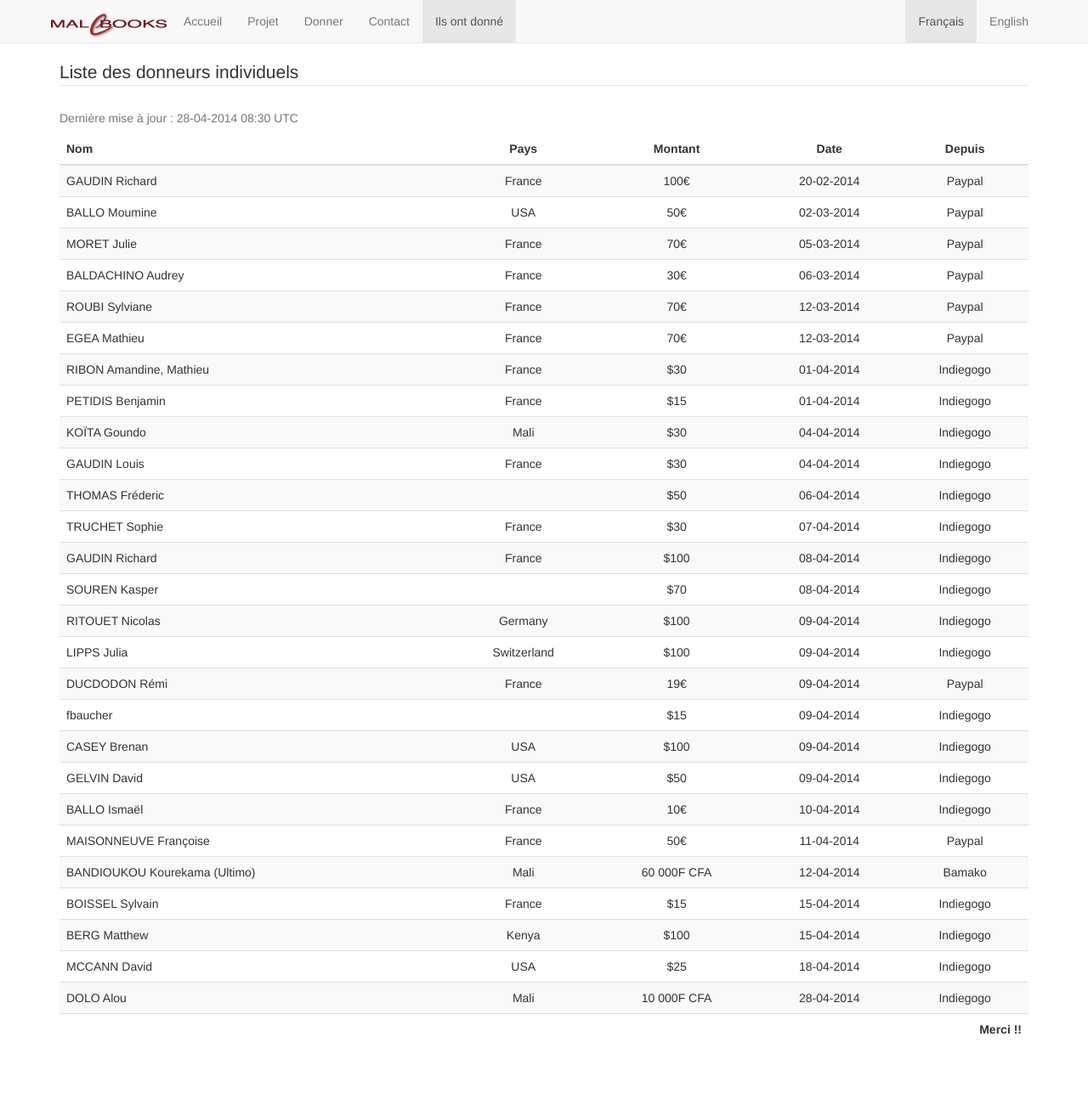
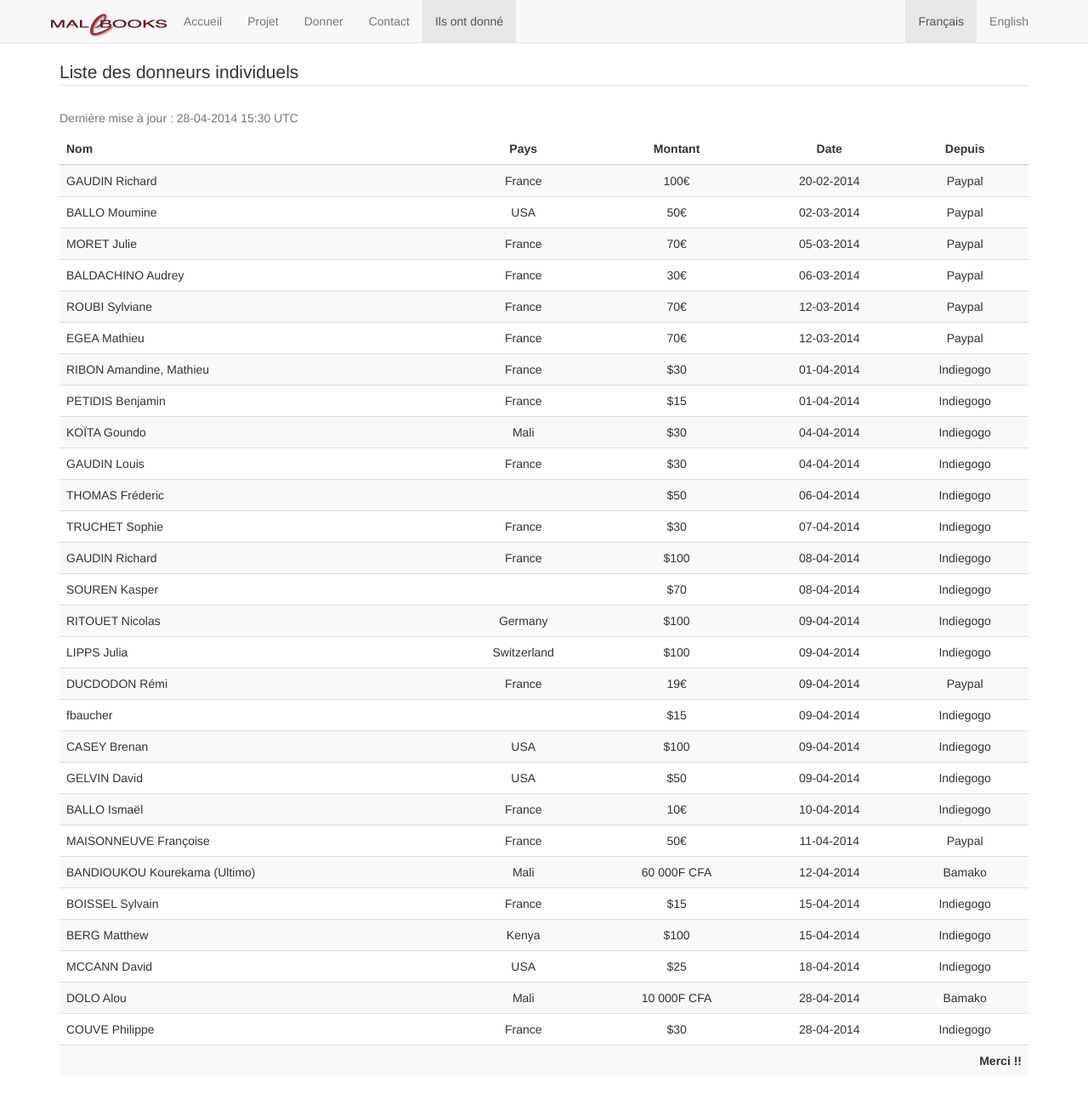
Before and after one commit to HumanESDES/malebooks, a Jekyll site: the page built from donneurs/index.md, in a window 1280 px wide and 1287 px high. Shown: the whole window at 85% size. Built offline with Jekyll 4.4.1, drawn with Linux system fonts in a browser that asks for light colours; nearby versions of some CDN libraries; Markdown is read by kramdown in place of the engine named in the settings.

Commit message:
Update donors.html

```diff
--- a/_includes/donors.html
+++ b/_includes/donors.html
@@ -1,5 +1,5 @@
 <table class="table table-striped budget">
-    <caption>{% if page.lang == 'en' %}Updated on:{% else %}Dernière mise à jour :{% endif %} 28-04-2014 08:30 UTC</caption>
+    <caption>{% if page.lang == 'en' %}Updated on:{% else %}Dernière mise à jour :{% endif %} 28-04-2014 15:30 UTC</caption>
     <thead>
         <legend>{% if page.lang == 'en' %}List of all individual donors{% else %}Liste des donneurs individuels{% endif %}</legend>
         <tr><th>{% if page.lang == 'en' %}Name{% else %}Nom{% endif %}</th><th>{% if page.lang == 'en' %}Country{% else %}Pays{% endif %}</th><th>{% if page.lang == 'en' %}Amount{% else %}Montant{% endif %}</th><th>{% if page.lang == 'en' %}Date{% else %}Date{% endif %}</th><th>{% if page.lang == 'en' %}From{% else %}Depuis{% endif %}</th></tr>
@@ -31,7 +31,8 @@
         <tr><td>BOISSEL Sylvain</td><td>France</td><td>$15</td><td>15-04-2014</td><td>Indiegogo</td></tr>
         <tr><td>BERG Matthew</td><td>Kenya</td><td>$100</td><td>15-04-2014</td><td>Indiegogo</td></tr>
         <tr><td>MCCANN David</td><td>USA</td><td>$25</td><td>18-04-2014</td><td>Indiegogo</td></tr>
-        <tr><td>DOLO Alou</td><td>Mali</td><td>10 000F CFA</td><td>28-04-2014</td><td>Indiegogo</td></tr>
+        <tr><td>DOLO Alou</td><td>Mali</td><td>10 000F CFA</td><td>28-04-2014</td><td>Bamako</td></tr>
+        <tr><td>COUVE Philippe</td><td>France</td><td>$30</td><td>28-04-2014</td><td>Indiegogo</td></tr>
         <tr><td colspan="5">{% if page.lang == 'en' %}Thank You !!{% else %}Merci !!{% endif %}</td></tr>
     </tbody>
 </table>
```
